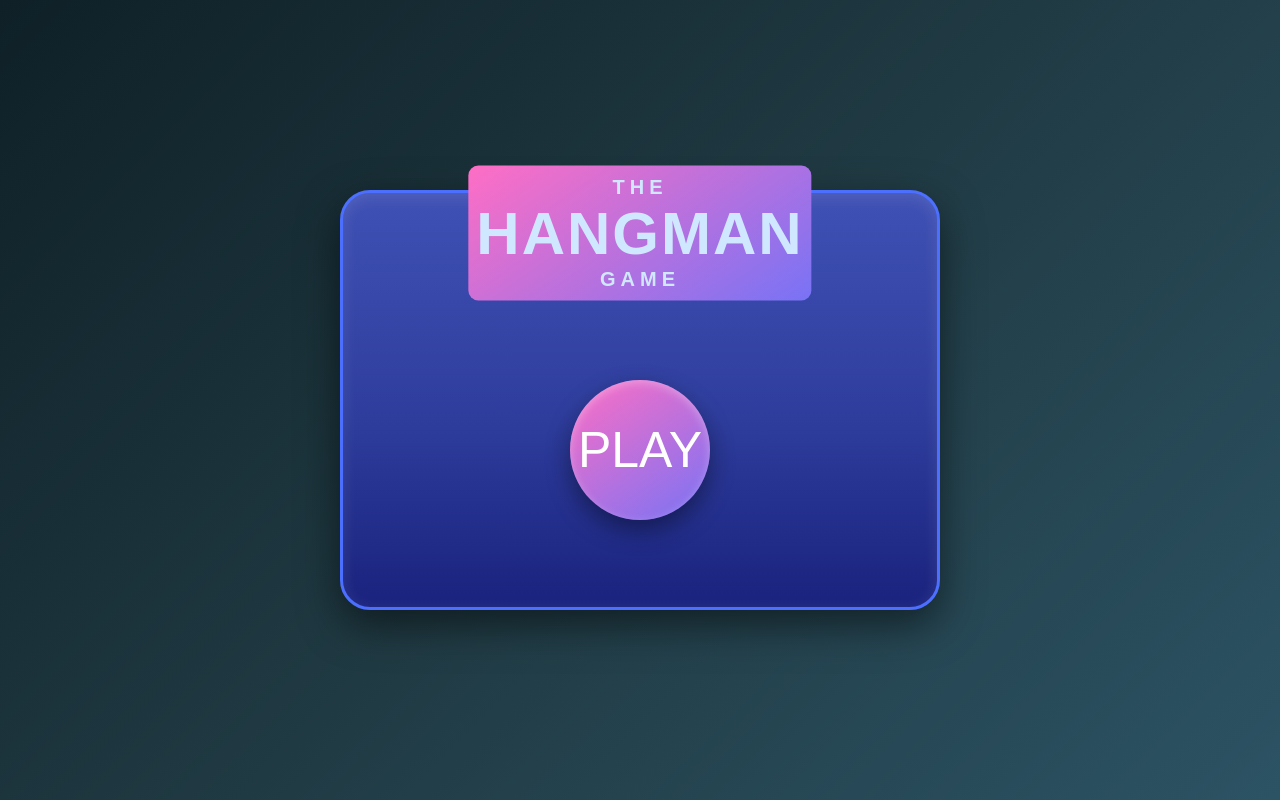
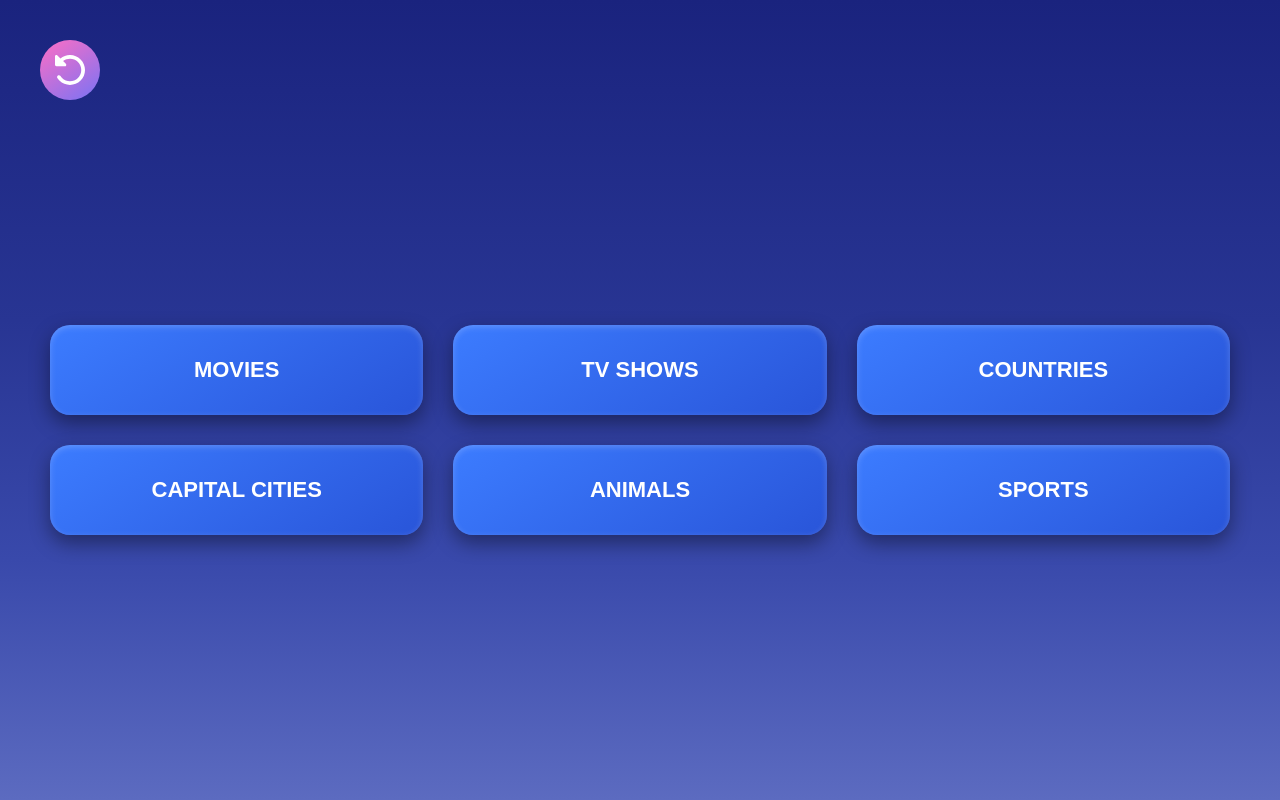
Before and after one commit to lazicddavid/hangman_game, a plain HTML site: page index.html in a window 1280 px wide. Drawn offline with Linux system fonts and the light colour scheme.

```diff
--- a/index.css
+++ b/index.css
@@ -78,6 +78,89 @@
   letter-spacing: 5px;
 }
 
-.hidden {
-  display: none;
+#backBtn {
+  background-color: white;
 }
+
+.categories {
+  display: grid;
+  grid-template-columns: repeat(3, 1fr);
+  gap: 30px;
+  margin-top: 80px;
+}
+
+.category_btn {
+  height: 90px;
+  border-radius: 20px;
+  border: none;
+  font-size: 22px;
+  font-weight: bold;
+  color: white;
+  cursor: pointer;
+
+  background: linear-gradient(145deg, #3c7cff, #2955d9);
+
+  box-shadow:
+    0 8px 20px rgba(0, 0, 0, 0.4),
+    inset 0 2px 6px rgba(255, 255, 255, 0.2);
+}
+
+.category_btn:hover {
+  transform: scale(1.05);
+}
+
+#categoryScreen {
+  position: fixed;
+  inset: 0;
+
+  display: flex;
+
+  justify-content: center;
+  flex-direction: column;
+  padding: 0 50px;
+  background: linear-gradient(
+    180deg,
+    #1a237e 0%,
+    #283593 40%,
+    #3949ab 70%,
+    #5c6bc0 100%
+  );
+}
+
+.categories {
+  margin-top: 60px;
+}
+
+#backBtn {
+  position: absolute;
+  top: 40px;
+  left: 40px;
+}
+
+#backBtn {
+  position: absolute;
+  top: 40px;
+  left: 40px;
+
+  width: 60px;
+  height: 60px;
+
+  border-radius: 50%;
+  border: none;
+  cursor: pointer;
+
+  display: flex;
+  align-items: center;
+  justify-content: center;
+
+  font-size: 24px;
+  color: white;
+
+  background: linear-gradient(145deg, #ff6ec4, #7873f5);
+}
+
+#backBtn svg {
+  width: 30px;
+  height: 30px;
+  fill: white;
+}
--- a/index.html
+++ b/index.html
@@ -19,17 +19,25 @@
       </div>
 
       <div id="categoryScreen" class="hidden">
-        <div id="backBtn">Back</div>
+        <button id="backBtn">
+          <svg xmlns="http://www.w3.org/2000/svg" viewBox="0 0 512 512">
+            <path
+              d="M24 192l144 0c9.7 0 18.5-5.8 22.2-14.8s1.7-19.3-5.2-26.2l-46.7-46.7c75.3-58.6 184.3-53.3 253.5 15.9 75 75 75 196.5 0 271.5s-196.5 75-271.5 0c-10.2-10.2-19-21.3-26.4-33-9.5-14.9-29.3-19.3-44.2-9.8s-19.3 29.3-9.8 44.2C49.7 408.7 61.4 423.5 75 437 175 537 337 537 437 437S537 175 437 75C342.8-19.3 193.3-24.7 92.7 58.8L41 7C34.1 .2 23.8-1.9 14.8 1.8S0 14.3 0 24L0 168c0 13.3 10.7 24 24 24z"
+            />
+          </svg>
+        </button>
 
-        <h1>Pick a Category</h1>
-        <button>Movies</button>
-        <button>TV Shows</button>
-        <button>Countries</button>
-        <button>Capital Cities</button>
-        <button>Animals</button>
-        <button>Sports</button>
+        <div class="categories">
+          <button class="category_btn">MOVIES</button>
+          <button class="category_btn">TV SHOWS</button>
+          <button class="category_btn">COUNTRIES</button>
+          <button class="category_btn">CAPITAL CITIES</button>
+          <button class="category_btn">ANIMALS</button>
+          <button class="category_btn">SPORTS</button>
+        </div>
       </div>
     </div>
+
     <script type="module" src="script.js"></script>
   </body>
 </html>
--- a/script.js
+++ b/script.js
@@ -24,7 +24,12 @@
 
 //funkcija koja bira rec
 
-DOM.playBtn.addEventListener.addEventListener("click" function() {
+DOM.playBtn.addEventListener("click", function () {
   DOM.startScreen.classList.add("hidden");
-  DOM.categoryScreen.classList.remove("hidden")
-})
+  DOM.categoryScreen.classList.remove("hidden");
+});
+
+DOM.backBtn.addEventListener("click", function () {
+  DOM.categoryScreen.classList.add("hidden");
+  DOM.startScreen.classList.remove("hidden");
+});
```
